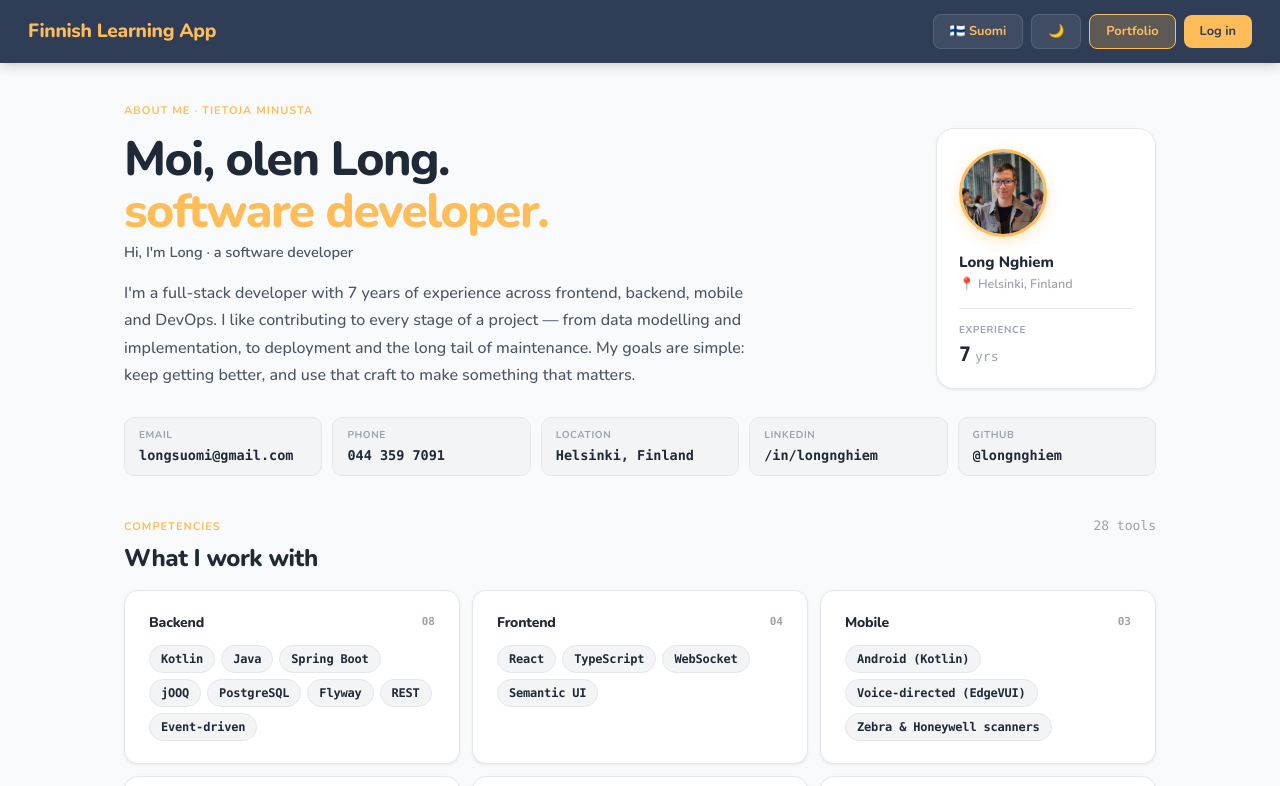
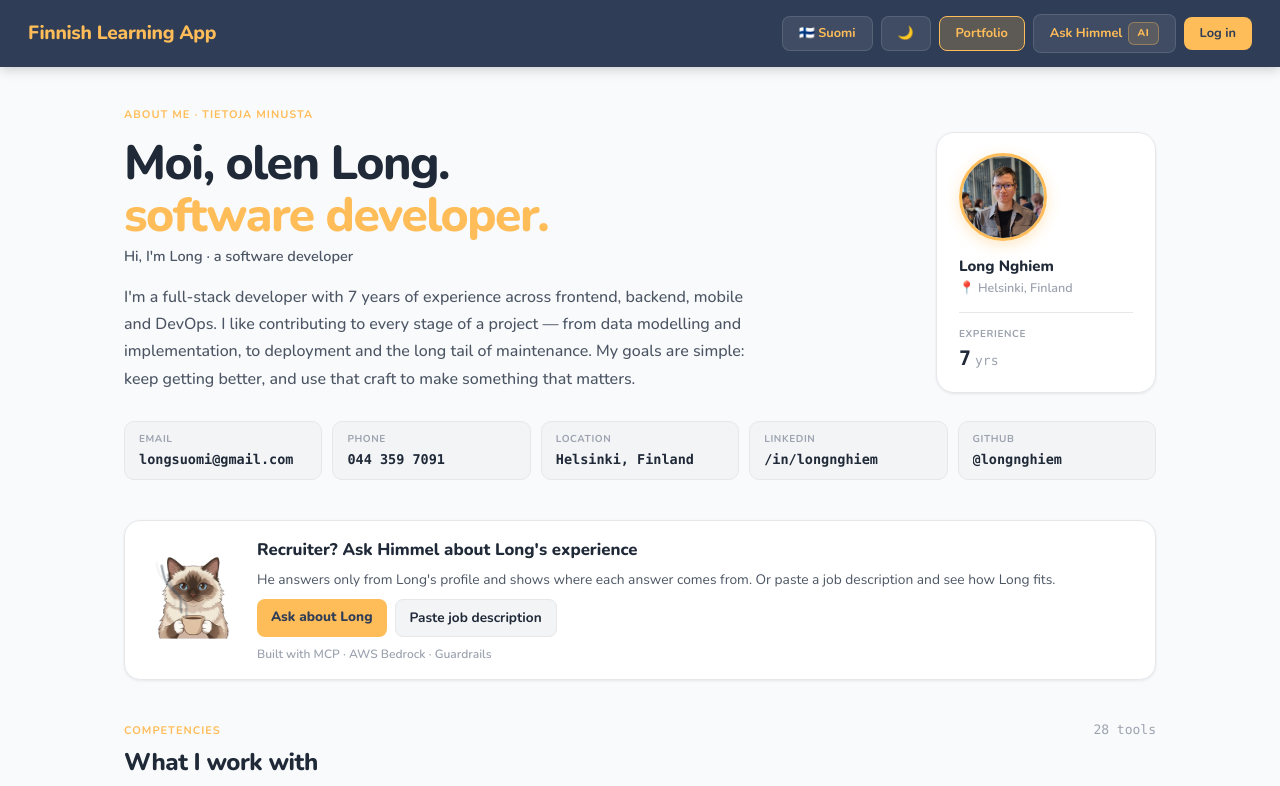
Before and after one commit to longnghiem/finnish-learning-app, a React (Vite) app in the folder frontend/: page /portfolio in a window 1280 px wide. Shown: the top 786 px of the page. Built offline with nearby package versions, Linux system fonts and the light colour scheme.

Commit message:
Added links to the chatbot

```diff
--- a/frontend/src/App.tsx
+++ b/frontend/src/App.tsx
@@ -4,6 +4,7 @@ import { AuthProvider } from './auth/AuthProvider.tsx'
 import { ThemeProvider } from './theme'
 import { LangProvider } from './lang'
 import { Navbar } from './components/Navbar.tsx'
+import { PeekingCatLink } from './components/PeekingCatLink.tsx'
 import { LandingPage } from './pages/LandingPage.tsx'
 import { LoginPage } from './pages/LoginPage.tsx'
 import { TopicPage } from './pages/TopicPage.tsx'
@@ -39,6 +40,7 @@ function AppInner() {
           <Route path="/ask" element={<AskPage />} />
         </Routes>
       </main>
+      <PeekingCatLink />
     </div>
   )
 }
--- a/frontend/src/components/Navbar.tsx
+++ b/frontend/src/components/Navbar.tsx
@@ -2,6 +2,8 @@ import { Link, useLocation, useNavigate } from 'react-router-dom'
 import { useAuth } from '../auth/useAuth.ts'
 import { useTheme } from '../theme/useTheme'
 import { useLang } from '../lang'
+import { isPathActive } from '../utils/routeUtils.ts'
+import { AiBadge } from './EvaluationUI.tsx'
 
 const pillClassName = (active: boolean) =>
   `rounded-lg px-4 py-[7px] text-[0.8rem] font-bold text-nav-text border cursor-pointer font-[inherit] transition-[background,border-color] duration-150 ${
@@ -17,9 +19,10 @@ export function Navbar() {
   const navigate = useNavigate()
   const location = useLocation()
 
-  const isAdminRoute = location.pathname === '/admin'
-  const isDashboardRoute = location.pathname === '/dashboard'
-  const isPortfolioRoute = location.pathname === '/portfolio'
+  const isAdminRoute = isPathActive(location.pathname, '/admin')
+  const isDashboardRoute = isPathActive(location.pathname, '/dashboard')
+  const isPortfolioRoute = isPathActive(location.pathname, '/portfolio')
+  const isAskRoute = isPathActive(location.pathname, '/ask')
 
   const handleLogout = () => {
     logout()
@@ -27,7 +30,7 @@ export function Navbar() {
   }
 
   return (
-    <nav className="flex items-center justify-between bg-nav-bg px-7 py-3.5 shadow-[0_2px_12px_rgb(0_0_0/0.2)] sticky top-0 z-20">
+    <nav className="flex flex-wrap items-center justify-between gap-x-4 gap-y-2.5 bg-nav-bg px-7 py-3.5 shadow-[0_2px_12px_rgb(0_0_0/0.2)] sticky top-0 z-20">
       <Link
         to="/"
         className="text-[1.2rem] font-extrabold text-nav-text no-underline tracking-[-0.3px]"
@@ -35,7 +38,7 @@ export function Navbar() {
         {L.appName}
       </Link>
 
-      <div className="flex items-center gap-2">
+      <div className="flex flex-wrap items-center justify-end gap-2">
         {/* Language toggle */}
         <button onClick={toggleLang} className={pillClassName(false)} title="Toggle language">
           {lang === 'en' ? '🇫🇮 Suomi' : '🇬🇧 English'}
@@ -52,6 +55,15 @@ export function Navbar() {
           className={`${pillClassName(isPortfolioRoute)} no-underline inline-block`}
         >
           {L.portfolio}
+        </Link>
+
+        {/* Ask Himmel - the recruiter chatbot, public */}
+        <Link
+          to="/ask"
+          className={`${pillClassName(isAskRoute)} no-underline inline-flex items-center gap-1.5`}
+        >
+          {L.askTitle}
+          <AiBadge />
         </Link>
 
         {/* Dashboard - any authenticated user */}
--- /dev/null
+++ b/frontend/src/components/PeekingCatLink.tsx
@@ -0,0 +1,56 @@
+import { Link, useLocation } from 'react-router-dom'
+import { useLang } from '../lang'
+import { isPathActive } from '../utils/routeUtils.ts'
+import { HimmelMascot } from './HimmelMascot.tsx'
+
+/** Pages that already invite recruiters (the banner) or are the chatbot itself. */
+const PAGES_WITH_OWN_INVITATION = ['/portfolio', '/ask']
+
+/**
+ * True on the pages that don't get the peeking cat: the home page (checked with `===`, because
+ * the root matches every path in {@link isPathActive}) and {@link PAGES_WITH_OWN_INVITATION}.
+ */
+function hasOwnInvitation(pathname: string): boolean {
+  return pathname === '/' || PAGES_WITH_OWN_INVITATION.some((page) => isPathActive(pathname, page))
+}
+
+/**
+ * A small link to the recruiter chatbot on every other page: Himmel peeking up from the bottom
+ * right corner. Hover or keyboard focus slides him up and shows a speech bubble beside him.
+ *
+ * - At rest, 31 % of the link is below the screen's edge, so his ears and eyes show. Raised, 16 %
+ *   is: the peek frame has empty space under the paws, and this puts them on the edge.
+ * - Rendered once, next to the routes; it hides itself where the page has its own invitation.
+ * - From `sm` (640 px) up only: on a phone, a fixed corner picture would cover the page's own
+ *   buttons, and the navbar's "Ask Himmel" pill is there anyway.
+ * - Below the navbar (`z-20`) and the modals (`z-50`).
+ * - The link's name comes from `aria-label`; Himmel and the bubble are hidden from screen readers.
+ */
+export function PeekingCatLink() {
+  const { pathname } = useLocation()
+  const { L } = useLang()
+
+  if (hasOwnInvitation(pathname)) return null
+
+  return (
+    <Link
+      to="/ask"
+      aria-label={L.peekLabel}
+      className="group fixed bottom-0 right-6 z-10 hidden sm:block rounded-t-xl translate-y-[31%]
+        hover:translate-y-[16%] focus-visible:translate-y-[16%] transition-transform duration-200
+        ease-out motion-reduce:transition-none focus-visible:outline-2 focus-visible:outline-offset-2
+        focus-visible:outline-accent"
+    >
+      <span
+        aria-hidden="true"
+        className="absolute right-full top-[30%] mr-1.5 whitespace-nowrap rounded-lg rounded-tr-sm
+          border border-border bg-surface px-2.5 py-1 text-[0.75rem] font-bold text-text-primary
+          shadow-card opacity-0 transition-opacity duration-200 group-hover:opacity-100
+          group-focus-visible:opacity-100 motion-reduce:transition-none"
+      >
+        {L.peekBubble}
+      </span>
+      <HimmelMascot variant="peek" decorative className="block w-24" />
+    </Link>
+  )
+}
--- /dev/null
+++ b/frontend/src/components/RecruiterBanner.tsx
@@ -0,0 +1,47 @@
+import { useId } from 'react'
+import { Link } from 'react-router-dom'
+import { useLang } from '../lang'
+import { finePrintCls, secondaryButtonCls } from '../styles.ts'
+import { HimmelMascot } from './HimmelMascot.tsx'
+
+const primaryLinkCls =
+  'rounded-lg bg-amber text-nav-btn-text px-3.5 py-2 text-[0.85rem] font-extrabold no-underline ' +
+  'inline-block transition-colors duration-150 hover:bg-amber-hover'
+
+/**
+ * The invitation to the recruiter chatbot.
+ *
+ * {@link HimmelMascot} is decorative here: the headline already says who he is, so screen readers
+ * skip the picture.
+ *
+ * @param className the space around the banner on the page, e.g. `mb-10`
+ */
+export function RecruiterBanner({ className = '' }: { className?: string }) {
+  const { L } = useLang()
+  const titleId = useId()
+
+  return (
+    <section
+      aria-labelledby={titleId}
+      className={`bg-surface border border-border rounded-2xl shadow-card px-5 py-4 flex flex-col
+        sm:flex-row items-center gap-4 text-center sm:text-left ${className}`}
+    >
+      <HimmelMascot decorative className="w-20 sm:w-24" />
+      <div className="flex-1 min-w-0 flex flex-col gap-2">
+        <h2 id={titleId} className="m-0 text-[1.05rem] font-extrabold text-text-primary">
+          {L.recruiterTitle}
+        </h2>
+        <p className="m-0 text-[0.86rem] text-text-sub leading-[1.5]">{L.recruiterText}</p>
+        <div className="flex flex-wrap gap-2 justify-center sm:justify-start">
+          <Link to="/ask" className={primaryLinkCls}>
+            {L.recruiterAsk}
+          </Link>
+          <Link to="/ask?tab=fit" className={`${secondaryButtonCls} no-underline inline-block`}>
+            {L.recruiterFit}
+          </Link>
+        </div>
+        <p className={`${finePrintCls} font-semibold`}>{L.recruiterTech}</p>
+      </div>
+    </section>
+  )
+}
--- a/frontend/src/lang/translations.ts
+++ b/frontend/src/lang/translations.ts
@@ -219,6 +219,15 @@ export const I18N = {
     himmelThinking: 'thinking',
     himmelTalking: 'answering',
     himmelSleeping: 'sleeping',
+    // — Ways to the chatbot: the recruiter banner and the peeking cat —
+    recruiterTitle: "Recruiter? Ask Himmel about Long's experience",
+    recruiterText:
+      "He answers only from Long's profile and shows where each answer comes from. Or paste a job description and see how Long fits.",
+    recruiterAsk: 'Ask about Long',
+    recruiterFit: 'Paste job description',
+    recruiterTech: 'Built with MCP · AWS Bedrock · Guardrails',
+    peekLabel: 'Ask Himmel about Long',
+    peekBubble: 'Ask me about Long!',
   },
   fi: {
     appName: 'Suomen Oppiminen',
@@ -444,6 +453,15 @@ export const I18N = {
     himmelThinking: 'miettii',
     himmelTalking: 'vastaa',
     himmelSleeping: 'nukkuu',
+    // — Ways to the chatbot: the recruiter banner and the peeking cat —
+    recruiterTitle: 'Rekrytoija? Kysy Himmeliltä Longin kokemuksesta',
+    recruiterText:
+      'Hän vastaa vain Longin profiilin perusteella ja näyttää, mistä kukin vastaus tulee. Tai liitä työpaikkailmoitus ja katso, miten Long sopii rooliin.',
+    recruiterAsk: 'Kysy Longista',
+    recruiterFit: 'Liitä työpaikkailmoitus',
+    recruiterTech: 'Tekniikat: MCP · AWS Bedrock · Guardrails',
+    peekLabel: 'Kysy Himmeliltä Longista',
+    peekBubble: 'Kysy minulta Longista!',
   },
 }
 
--- a/frontend/src/pages/PortfolioPage.tsx
+++ b/frontend/src/pages/PortfolioPage.tsx
@@ -1,6 +1,7 @@
 import { Link } from 'react-router-dom'
 import avatarUrl from '../assets/avatar.png'
 import { CONTACT } from '../contact.ts'
+import { RecruiterBanner } from '../components/RecruiterBanner.tsx'
 
 const CV = {
   name: 'Long Nghiem',
@@ -230,6 +231,9 @@ export function PortfolioPage() {
         </div>
       </section>
 
+      {/* RECRUITER CHATBOT */}
+      <RecruiterBanner className="mb-10" />
+
       {/* COMPETENCIES */}
       <section className="mb-10">
         <header className="flex items-baseline justify-between mb-4 flex-wrap gap-2">
--- /dev/null
+++ b/frontend/src/utils/routeUtils.ts
@@ -0,0 +1,15 @@
+/**
+ * True when `pathname` is the page `linkTo` points at, or a page below it.
+ *
+ * @param pathname the current path (the router location's `pathname`), without the query string
+ * @param linkTo the link's path, e.g. `/admin`
+ */
+export function isPathActive(pathname: string, linkTo: string): boolean {
+  // filter(Boolean) drops the empty strings before and after the slashes
+  const pathSegments = pathname.split('/').filter(Boolean)
+  const linkSegments = linkTo.split('/').filter(Boolean)
+  return (
+    linkSegments.length <= pathSegments.length &&
+    linkSegments.every((segment, index) => segment === pathSegments[index])
+  )
+}
```
Also changed, not shown: frontend/src/pages/LandingPage.tsx (+17 -2 lines), frontend/src/components/HimmelMascot.module.css (indentation only), frontend/src/hooks/useChatStream.ts (line endings or trailing spaces), 1 other file (tests, documents, lock files or other folders).
